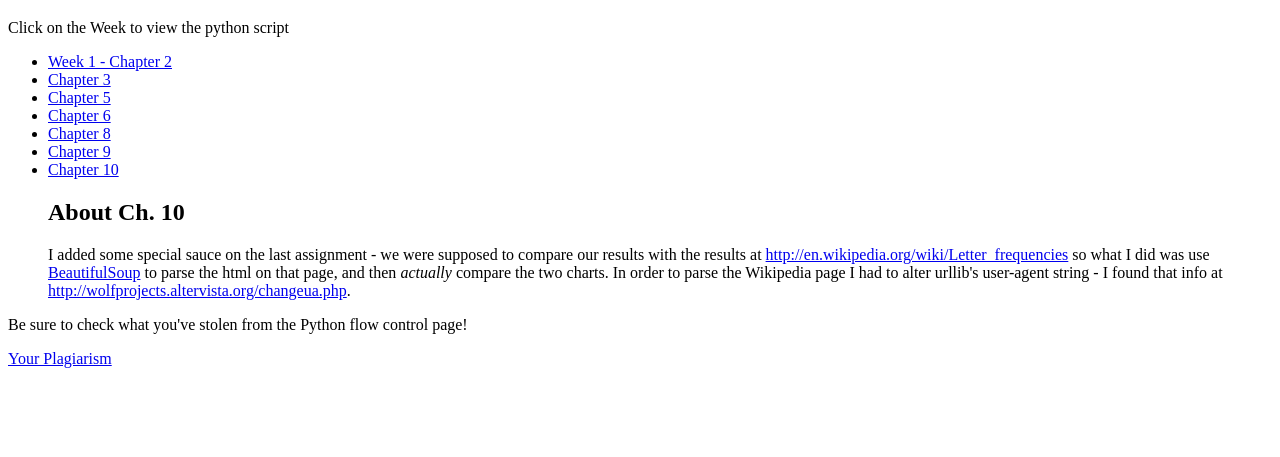
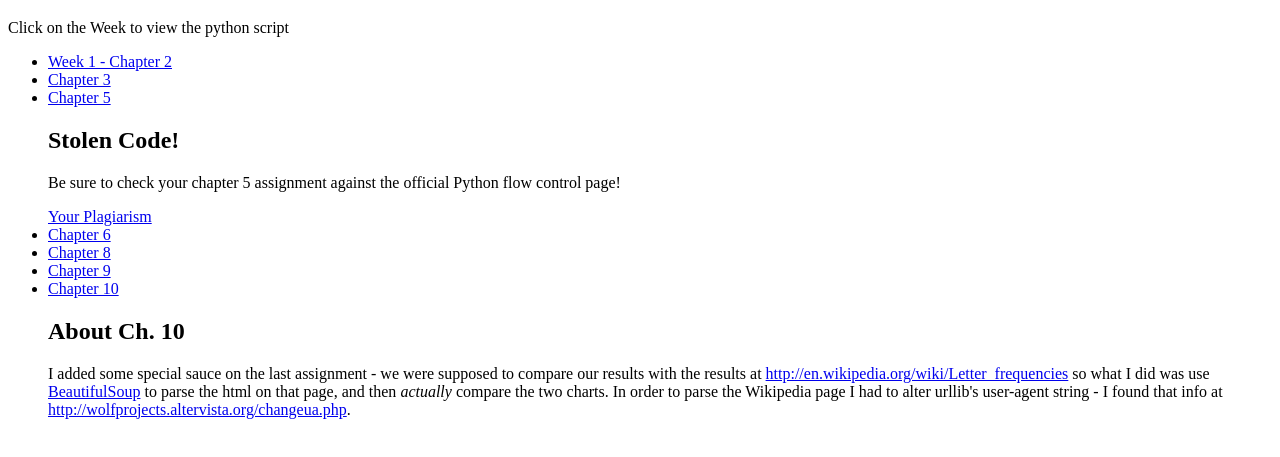
Before and after one commit to thcipriani/thcipriani.github.com, a plain HTML site: page python101/index.html in a window 1280 px wide. Shown: the part 61-518 px from the top of the page. Drawn offline with Linux system fonts and the light colour scheme.

Commit message:
stolen code

```diff
--- a/python101/index.html
+++ b/python101/index.html
@@ -22,7 +22,15 @@
 
         <li><a href="https://github.com/thcipriani/thcipriani.github.com/blob/master/python101/chapter2.py">Week 1 - Chapter 2</a></li>
         <li><a href="https://github.com/thcipriani/thcipriani.github.com/blob/master/python101/chapter3.py">Chapter 3</a></li>
-        <li><a href="https://github.com/thcipriani/thcipriani.github.com/blob/master/python101/chapter5.py">Chapter 5</a></li>
+        <li><a href="https://github.com/thcipriani/thcipriani.github.com/blob/master/python101/chapter5.py">Chapter 5</a>
+
+          <h2>Stolen Code!</h2>
+
+          <p>Be sure to check your chapter 5 assignment against the official Python flow control page!</p>
+
+          <a href="https://github.com/thcipriani/thcipriani.github.com/blob/master/python101/plagiarise.py">Your Plagiarism</a>
+
+        </li>
         <li><a href="https://github.com/thcipriani/thcipriani.github.com/blob/master/python101/chapter6.py">Chapter 6</a></li>
         <li><a href="https://github.com/thcipriani/thcipriani.github.com/blob/master/python101/chapter8.py">Chapter 8</a></li>
         <li><a href="https://github.com/thcipriani/thcipriani.github.com/blob/master/python101/chapter9.py">Chapter 9</a></li>
@@ -46,9 +54,6 @@
 
       </ul>
 
-      <p>Be sure to check what you've stolen from the Python flow control page!</p>
-
-      <a href="https://github.com/thcipriani/thcipriani.github.com/blob/master/python101/plagiarise.py">Your Plagiarism</a>
     </div><!--end #container-->
 
   </body>
```
